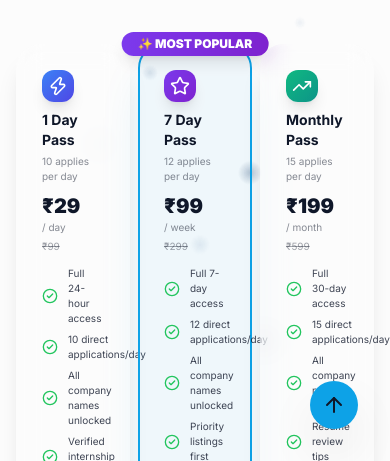
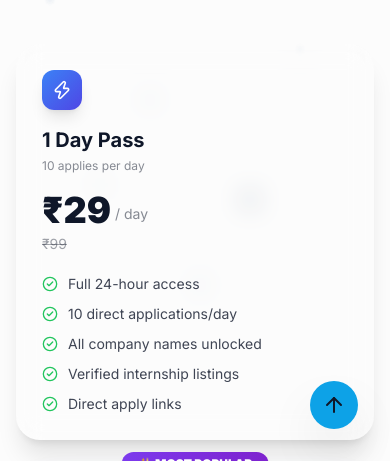
Before and after one commit to Db8067/Sponsora, a Next.js app in the folder internship-app/: page /subscribe in a window 390 px wide. Shown: the part 383-844 px from the top of the page. Built offline with nearby package versions, Linux system fonts and the light colour scheme; no server answers; the database is empty.

Commit message:
Restored desktop layout for profile and mobile layout for subscribe

```diff
--- a/internship-app/app/profile/page.tsx
+++ b/internship-app/app/profile/page.tsx
@@ -65,10 +65,13 @@ export default function ProfilePage() {
 
   return (
     <div className="min-h-[100dvh] pt-24 pb-20 px-4 md:px-8 bg-transparent selection:bg-primary/30">
-      <div className="max-w-6xl mx-auto flex flex-col lg:grid lg:grid-cols-3 gap-8 items-start">
+      <div className="max-w-6xl mx-auto flex flex-col lg:flex-row gap-6 lg:gap-8 items-start">
+
+        {/* Left Side */}
+        <div className="contents lg:flex lg:w-1/3 lg:flex-col lg:gap-6">
 
           {/* Your Subscription */}
-        <div className="w-full lg:col-span-1 order-1 flex flex-col gap-6">
+          <div className="w-full order-1 lg:order-none">
           <motion.div
             initial={{ opacity: 0, y: 20 }}
             animate={{ opacity: 1, y: 0 }}
@@ -159,7 +162,7 @@ export default function ProfilePage() {
           </div>
 
           {/* Account Links */}
-        <div className="w-full lg:col-span-1 order-5 flex flex-col gap-6">
+          <div className="w-full order-5 lg:order-none">
           <motion.div
             initial={{ opacity: 0, y: 20 }}
             animate={{ opacity: 1, y: 0 }}
@@ -179,7 +182,7 @@ export default function ProfilePage() {
           </div>
 
           {/* Cute Message with Doodle */}
-        <div className="w-full lg:col-span-1 order-4 lg:order-3 flex flex-col gap-6">
+          <div className="w-full order-4 lg:order-none">
           <motion.div
             initial={{ opacity: 0, y: 20 }}
             animate={{ opacity: 1, y: 0 }}
@@ -194,8 +197,13 @@ export default function ProfilePage() {
           </motion.div>
           </div>
 
+        </div>
+
+        {/* Right Side */}
+        <div className="contents lg:flex lg:w-2/3 lg:flex-col lg:gap-6">
+
           {/* Clerk Profile */}
-        <div className="w-full lg:col-span-2 order-3 lg:order-4 flex justify-center lg:justify-start">
+          <div className="w-full order-3 lg:order-none flex justify-center lg:justify-start">
             <UserProfile
               appearance={{
                 elements: {
@@ -211,7 +219,7 @@ export default function ProfilePage() {
           </div>
 
           {/* Transaction History */}
-        <div className="w-full lg:col-span-2 order-2 flex flex-col gap-6">
+          <div className="w-full order-2 lg:order-none">
           <motion.div
             initial={{ opacity: 0, y: 20 }}
             animate={{ opacity: 1, y: 0 }}
@@ -268,6 +276,8 @@ export default function ProfilePage() {
           </div>
 
         </div>
+
+      </div>
     </div>
   );
 }
--- a/internship-app/app/subscribe/page.tsx
+++ b/internship-app/app/subscribe/page.tsx
@@ -158,7 +158,7 @@ function SubscribeContent() {
         </div>
 
         {/* Plans */}
-        <div className="grid grid-cols-3 gap-2 md:gap-6 mb-10">
+        <div className="grid grid-cols-1 md:grid-cols-3 gap-6 mb-10">
           {PLANS.map((plan, i) => (
             <motion.div
               key={plan.id}
@@ -178,20 +178,20 @@ function SubscribeContent() {
                 </div>
               )}
 
-              <div className={`w-8 h-8 md:w-10 md:h-10 rounded-xl bg-gradient-to-br ${plan.color} flex items-center justify-center text-white mb-2 md:mb-4 shadow-lg`}>
+              <div className={`w-10 h-10 rounded-xl bg-gradient-to-br ${plan.color} flex items-center justify-center text-white mb-4 shadow-lg`}>
                 {plan.icon}
               </div>
 
-              <h3 className="text-sm md:text-xl font-bold mb-1">{plan.label}</h3>
-              <p className="text-[10px] md:text-xs text-foreground/50 mb-2 md:mb-4">{plan.applyLimit} applies per day</p>
+              <h3 className="text-xl font-bold mb-1">{plan.label}</h3>
+              <p className="text-xs text-foreground/50 mb-4">{plan.applyLimit} applies per day</p>
 
-              <div className="flex flex-col md:flex-row md:items-end gap-0 md:gap-1 mb-1">
-                <span className="text-xl md:text-4xl font-black">₹{plan.price}</span>
-                <span className="text-foreground/50 mb-0 md:mb-1.5 text-[10px] md:text-sm">{plan.period}</span>
+              <div className="flex items-end gap-1 mb-1">
+                <span className="text-4xl font-black">₹{plan.price}</span>
+                <span className="text-foreground/50 mb-1.5 text-sm">{plan.period}</span>
               </div>
-              <p className="text-[10px] md:text-sm text-foreground/40 line-through mb-3 md:mb-5">₹{plan.originalPrice}</p>
+              <p className="text-sm text-foreground/40 line-through mb-5">₹{plan.originalPrice}</p>
 
-              <ul className="flex flex-col gap-1.5 md:gap-2.5 text-[10px] md:text-sm">
+              <ul className="flex flex-col gap-2.5 text-sm">
                 {plan.features.map((f, fi) => (
                   <li key={fi} className="flex items-center gap-2.5 text-foreground/80">
                     <CheckCircle2 className="w-4 h-4 text-green-500 shrink-0" />
```
Lines whose indentation alone changed are shown as unchanged.
